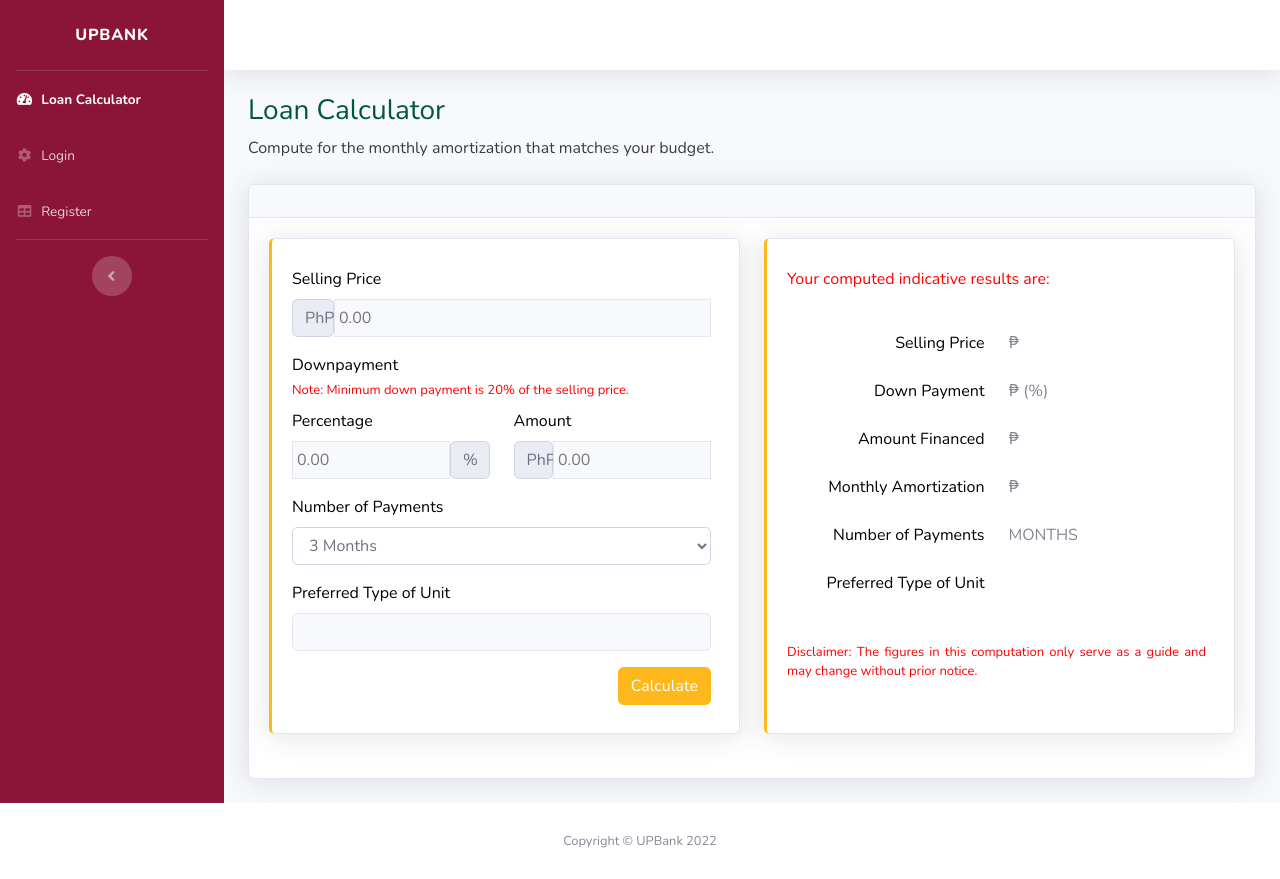
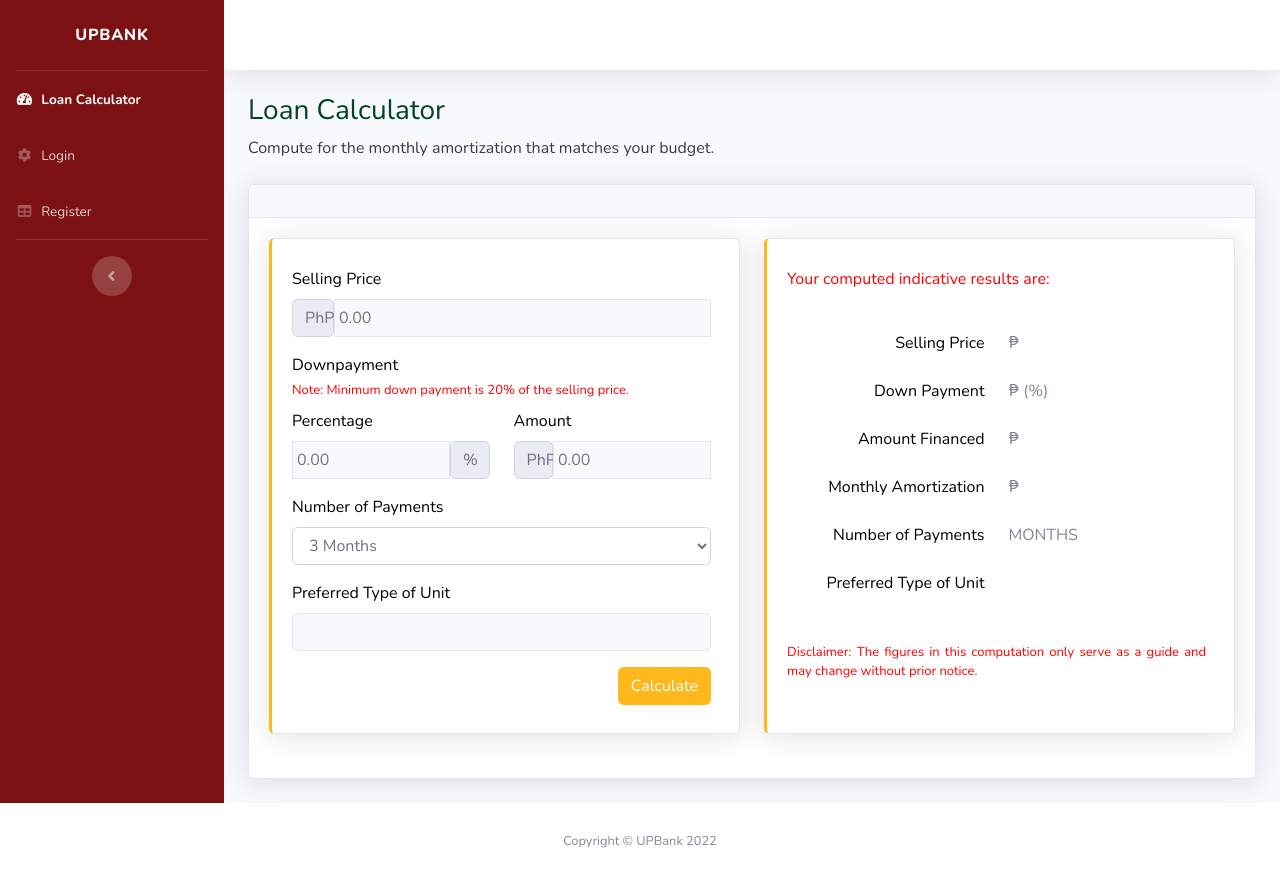
Before and after one commit to innoma0652/UP-Bank-Auto-Loan, a Django app: page /upbank/loan-calculator in a window 1280 px wide. Run offline with Django 3.2, Linux system fonts and the light colour scheme; data comes from the database, SQL or seed files in the repository; some libraries are stand-ins or nearby versions.

Commit message:
frontend changes

```diff
--- a/bank_calculator/templates/bank_calculator/loancalculator.html
+++ b/bank_calculator/templates/bank_calculator/loancalculator.html
@@ -4,7 +4,7 @@
 {% load humanize %}
 
                     <!-- Page Heading -->
-                    <h1 class="h3 mb-2" style="color:#00573f">Loan Calculator</h1>
+                    <h1 class="h3 mb-2" style="color:#014421">Loan Calculator</h1>
 
                     <p class="mb-4 text-gray-900">Compute for the monthly amortization that matches your budget.</p>
 
--- a/bank_officer/templates/bank_officer/approved.html
+++ b/bank_officer/templates/bank_officer/approved.html
@@ -4,7 +4,7 @@
 {% load humanize %}
     <div class="card shadow mb-4">
         <div class="card-header py-3">
-            <h3 class="m-0 font-weight-bold" style="color:#00573f">Approved Loan Applications</h3>
+            <h3 class="m-0 font-weight-bold" style="color:#014421">Approved Loan Applications</h3>
         </div>
         <div class="card-body">
             <div class="table-responsive">
--- a/bank_officer/templates/bank_officer/dashboard.html
+++ b/bank_officer/templates/bank_officer/dashboard.html
@@ -3,7 +3,7 @@
 {% block content %}
 
                     <!-- Page Heading -->
-                    <h1 class="h3 mb-2" style="color:#00573f">Dashboard</h1>
+                    <h1 class="h3 mb-2" style="color:#014421">Dashboard</h1>
 
                     <p class="mb-4 text-gray-900">Hi, welcome back!</p>
 
--- a/bank_officer/templates/bank_officer/loan-app.html
+++ b/bank_officer/templates/bank_officer/loan-app.html
@@ -3,7 +3,7 @@
 {% load humanize %}
 
 <body>
-    <h1 class="h3 mb-2" style="color:#00573f">Loan Application</h1>
+    <h1 class="h3 mb-2" style="color:#014421">Loan Application</h1>
 
 <div class="card shadow mb-4">
     <div class="card-header py-3">
--- a/bank_officer/templates/bank_officer/loan-pdf.html
+++ b/bank_officer/templates/bank_officer/loan-pdf.html
@@ -13,8 +13,8 @@
 
         .table-warning{
             border-style: solid;
-            border-color: #8b1538;
-            background-color: #8b1538;
+            border-color: #7b1113;
+            background-color: #7b1113;
             color: white;
         }
 
@@ -45,7 +45,7 @@
 
 <body>
     <br><br>
-  <h1 class="h3 mb-2" style="color:#00573f; text-align:center; font-size:xx-large;">UPBank Loan Application</h1>
+  <h1 class="h3 mb-2" style="color:#014421; text-align:center; font-size:xx-large;">UPBank Loan Application</h1>
   <hr><br>
 
   <!-- <div class="card shadow mb-4">
--- a/bank_officer/templates/bank_officer/rejected.html
+++ b/bank_officer/templates/bank_officer/rejected.html
@@ -4,7 +4,7 @@
 {% load humanize %}
     <div class="card shadow mb-4">
         <div class="card-header py-3">
-            <h3 class="m-0 font-weight-bold" style="color:#00573f">Rejected Loan Applications</h3>
+            <h3 class="m-0 font-weight-bold" style="color:#014421">Rejected Loan Applications</h3>
         </div>
         <div class="card-body">
             <div class="table-responsive">
--- a/bank_officer/templates/bank_officer/review.html
+++ b/bank_officer/templates/bank_officer/review.html
@@ -4,7 +4,7 @@
 {% load humanize %}
                     <div class="card shadow mb-4">
                         <div class="card-header py-3">
-                            <h3 class="m-0 font-weight-bold" style="color:#00573f">Loan Applications for Review</h3>
+                            <h3 class="m-0 font-weight-bold" style="color:#014421">Loan Applications for Review</h3>
                         </div>
                         <div class="card-body">
                             <div class="table-responsive">
--- a/navbar/templates/navbar/navbar.html
+++ b/navbar/templates/navbar/navbar.html
@@ -34,7 +34,7 @@
     <div id="wrapper">
 
         <!-- Sidebar -->
-        <ul class="navbar-nav bg-gradient-primary sidebar sidebar-dark accordion" style="background:#8b1538" id="accordionSidebar">
+        <ul class="navbar-nav bg-gradient-primary sidebar sidebar-dark accordion" style="background:#7b1113" id="accordionSidebar">
 
             <!-- Sidebar - Brand -->
             <a class="sidebar-brand d-flex align-items-center justify-content-center" href="#">
```
Also changed, not shown: static/images/loginbg.png (added), 1 other file.
